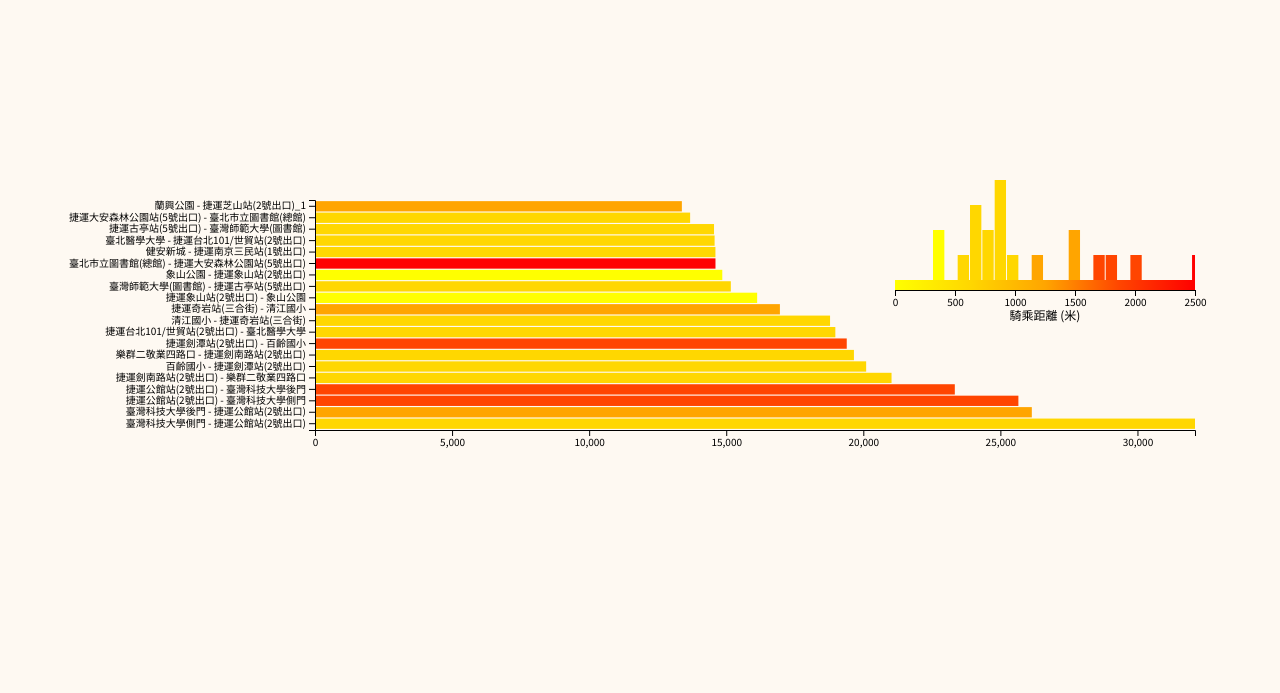
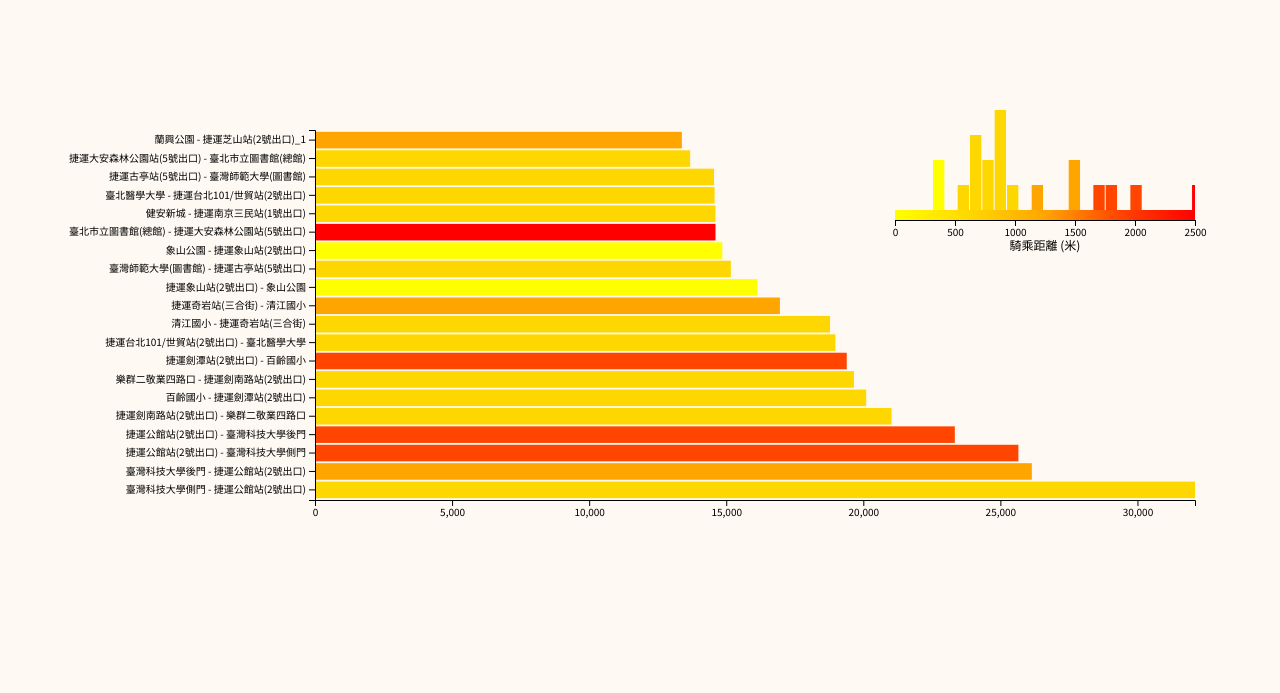
Before and after one commit to chuang091/Youbikeanimation, a plain HTML site: page charts.html in a window 1280 px wide. Drawn offline with nearby package versions, Linux system fonts and the light colour scheme.

Commit message:
Update charts.html

```diff
--- a/charts.html
+++ b/charts.html
@@ -70,7 +70,7 @@
         // Set the dimensions of the canvas / graph
         const margin = {top: 20, right: 20, bottom: 50, left: 250},
               width = 1150 - margin.left - margin.right,
-              height = 300 - margin.top - margin.bottom,
+              height = 440 - margin.top - margin.bottom,
               legendWidth = 300,
               legendHeight = 10,
               histogramHeight = 100;
```
